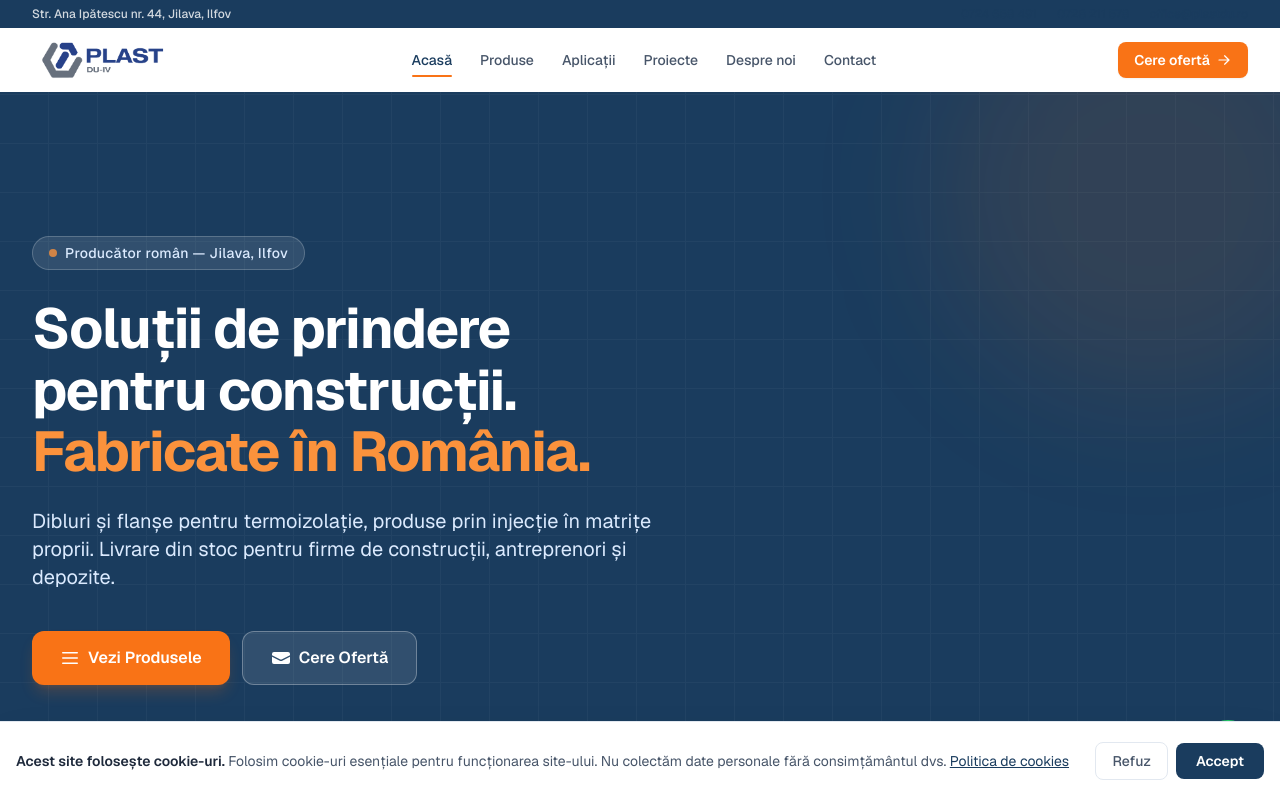
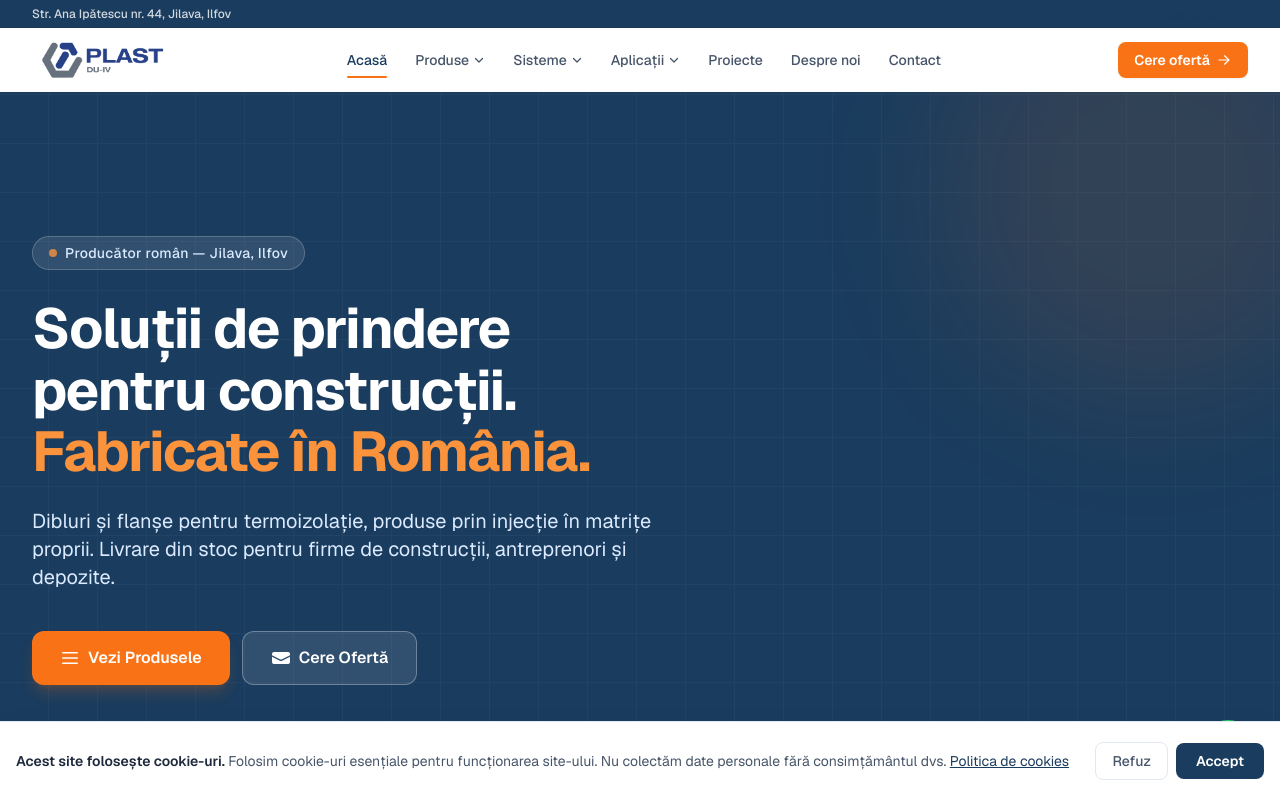
Before and after one commit to bogdanali-droid/plastdu, a Next.js app: page / in a window 1280 px wide. Shown: the top 799 px of the page. Built offline with nearby package versions, Linux system fonts and the light colour scheme.

Commit message:
feat(seo): navigare cu dropdown Produse/Sisteme/Aplicații + sitemap include cele 6 hub pages

```diff
--- a/components/Header.tsx
+++ b/components/Header.tsx
@@ -6,165 +6,149 @@ import Image from "next/image";
 import { usePathname } from "next/navigation";
 import CTAButton from "./CTAButton";
 
-/* ─── Nav Links ──────────────────────────────────────────────────────────── */
-const NAV_LINKS = [
-  { href: "/",           label: "Acasă" },
-  { href: "/produse",    label: "Produse" },
-  { href: "/aplicatii",  label: "Aplicații" },
-  { href: "/proiecte",   label: "Proiecte" },
+type NavItem = { href: string; label: string; children?: { href: string; label: string; desc?: string }[] };
+
+const NAV_ITEMS: NavItem[] = [
+  { href: "/", label: "Acasă" },
+  { href: "/produse", label: "Produse", children: [
+    { href: "/produse", label: "Toate produsele", desc: "Catalog complet" },
+    { href: "/produse/dibluri", label: "Ghid dibluri", desc: "Matrice alegere & comparativ" },
+    { href: "/materiale-fatada", label: "Materiale fațadă", desc: "Distanțieri, ancore, profile" },
+  ]},
+  { href: "/sisteme", label: "Sisteme", children: [
+    { href: "/sisteme/termoizolatie-eps", label: "Termoizolație EPS", desc: "Dibluri pentru polistiren" },
+    { href: "/sisteme/termoizolatie-vata-minerala", label: "Termoizolație vată minerală", desc: "Flanșe + dibluri metalice" },
+  ]},
+  { href: "/aplicatii", label: "Aplicații", children: [
+    { href: "/aplicatii", label: "Aplicații tipice", desc: "Utilizări produse" },
+    { href: "/aplicatii/reabilitare-blocuri", label: "Reabilitare blocuri", desc: "Termoizolație edilitară" },
+    { href: "/furnizor-primarii", label: "Furnizor primării", desc: "Licitații publice" },
+  ]},
+  { href: "/proiecte", label: "Proiecte" },
   { href: "/despre-noi", label: "Despre noi" },
-  { href: "/contact",    label: "Contact" },
-] as const;
+  { href: "/contact", label: "Contact" },
+];
 
-/* ─── Logo ───────────────────────────────────────────────────────────────── */
 function Logo() {
   return (
-    <Image
-      src="/logo.png"
-      alt="Plast Du IV"
-      width={200}
-      height={81}
-      priority
-      className="h-14 w-auto"
-    />
+    <Image src="/logo.png" alt="Plast Du IV" width={200} height={81} priority className="h-14 w-auto" />
   );
 }
 
-/* ─── Hamburger icon ─────────────────────────────────────────────────────── */
 function HamburgerIcon({ open }: { open: boolean }) {
   return (
     <span className="flex flex-col justify-center items-center w-5 h-5 gap-[5px]">
-      <span
-        className={`block h-0.5 w-5 bg-current transition-all duration-200 origin-center ${
-          open ? "rotate-45 translate-y-[7px]" : ""
-        }`}
-      />
-      <span
-        className={`block h-0.5 w-5 bg-current transition-all duration-200 ${
-          open ? "opacity-0 scale-x-0" : ""
-        }`}
-      />
-      <span
-        className={`block h-0.5 w-5 bg-current transition-all duration-200 origin-center ${
-          open ? "-rotate-45 -translate-y-[7px]" : ""
-        }`}
-      />
+      <span className={`block h-0.5 w-5 bg-current transition-all duration-200 origin-center ${open ? "rotate-45 translate-y-[7px]" : ""}`} />
+      <span className={`block h-0.5 w-5 bg-current transition-all duration-200 ${open ? "opacity-0 scale-x-0" : ""}`} />
+      <span className={`block h-0.5 w-5 bg-current transition-all duration-200 origin-center ${open ? "-rotate-45 -translate-y-[7px]" : ""}`} />
     </span>
   );
 }
 
-/* ─── Header Component ───────────────────────────────────────────────────── */
+function ChevronDown() {
+  return (
+    <svg className="w-3 h-3" fill="none" viewBox="0 0 24 24" stroke="currentColor" strokeWidth={2.5}>
+      <path strokeLinecap="round" strokeLinejoin="round" d="M19 9l-7 7-7-7" />
+    </svg>
+  );
+}
+
 export default function Header() {
   const [mobileOpen, setMobileOpen] = useState(false);
   const [scrolled, setScrolled] = useState(false);
+  const [openDropdown, setOpenDropdown] = useState<string | null>(null);
   const pathname = usePathname();
   const menuRef = useRef<HTMLDivElement>(null);
 
-  /* Close menu on route change */
-  useEffect(() => {
-    setMobileOpen(false);
-  }, [pathname]);
+  useEffect(() => { setMobileOpen(false); setOpenDropdown(null); }, [pathname]);
 
-  /* Shadow on scroll */
   useEffect(() => {
     const onScroll = () => setScrolled(window.scrollY > 8);
     window.addEventListener("scroll", onScroll, { passive: true });
     return () => window.removeEventListener("scroll", onScroll);
   }, []);
 
-  /* Close menu on outside click */
   useEffect(() => {
-    if (!mobileOpen) return;
+    if (!mobileOpen && !openDropdown) return;
     const handler = (e: MouseEvent) => {
       if (menuRef.current && !menuRef.current.contains(e.target as Node)) {
         setMobileOpen(false);
+        setOpenDropdown(null);
       }
     };
     document.addEventListener("mousedown", handler);
     return () => document.removeEventListener("mousedown", handler);
-  }, [mobileOpen]);
+  }, [mobileOpen, openDropdown]);
 
-  /* Prevent body scroll when menu open */
   useEffect(() => {
     document.body.style.overflow = mobileOpen ? "hidden" : "";
     return () => { document.body.style.overflow = ""; };
   }, [mobileOpen]);
 
   return (
-    <header
-      className={`sticky top-0 z-50 bg-white transition-shadow duration-200 ${
-        scrolled ? "shadow-nav" : ""
-      }`}
-      ref={menuRef}
-    >
-      {/* ── Top bar (contact strip) ── */}
+    <header className={`sticky top-0 z-50 bg-white transition-shadow duration-200 ${scrolled ? "shadow-nav" : ""}`} ref={menuRef}>
       <div className="hidden lg:block bg-brand-blue text-white">
         <div className="container-site flex items-center justify-between py-1.5 text-xs font-medium">
-          <span className="opacity-80">
-            Str. Ana Ipătescu nr. 44, Jilava, Ilfov
-          </span>
+          <span className="opacity-80">Str. Ana Ipătescu nr. 44, Jilava, Ilfov</span>
           <div className="flex items-center gap-5 opacity-90">
-            <a href="tel:+40724658491" className="hover:text-brand-accent transition-colors">
-              0724 658 491
-            </a>
-            <a href="tel:+40728211578" className="hover:text-brand-accent transition-colors">
-              0728 211 578
-            </a>
-            <a href="mailto:office@plastdu.ro" className="hover:text-brand-accent transition-colors">
-              office@plastdu.ro
-            </a>
+            <a href="tel:+40724658491" className="hover:text-brand-accent transition-colors">0724 658 491</a>
+            <a href="tel:+40728211578" className="hover:text-brand-accent transition-colors">0728 211 578</a>
+            <a href="mailto:office@plastdu.ro" className="hover:text-brand-accent transition-colors">office@plastdu.ro</a>
           </div>
         </div>
       </div>
 
-      {/* ── Main navbar ── */}
       <nav aria-label="Navigare principală">
         <div className="container-site flex items-center justify-between h-16">
-          {/* Logo */}
-          <Link href="/" aria-label="Plast Du IV — Acasă">
-            <Logo />
-          </Link>
+          <Link href="/" aria-label="Plast Du IV — Acasă"><Logo /></Link>
 
-          {/* Desktop nav links */}
-          <ul
-            role="list"
-            className="hidden lg:flex items-center gap-1"
-          >
-            {NAV_LINKS.map(({ href, label }) => {
-              const isActive =
-                href === "/" ? pathname === "/" : pathname.startsWith(href);
+          <ul role="list" className="hidden lg:flex items-center gap-1">
+            {NAV_ITEMS.map((item) => {
+              const isActive = item.href === "/" ? pathname === "/" : pathname.startsWith(item.href);
+              const hasChildren = item.children && item.children.length > 0;
               return (
-                <li key={href}>
+                <li key={item.href} className="relative"
+                  onMouseEnter={() => hasChildren && setOpenDropdown(item.href)}
+                  onMouseLeave={() => hasChildren && setOpenDropdown(null)}
+                >
                   <Link
-                    href={href}
-                    className={`relative px-3 py-2 rounded-md text-sm font-medium transition-colors duration-150 ${
-                      isActive
-                        ? "text-brand-blue"
-                        : "text-slate-600 hover:text-brand-blue hover:bg-slate-50"
+                    href={item.href}
+                    className={`relative flex items-center gap-1 px-3 py-2 rounded-md text-sm font-medium transition-colors duration-150 ${
+                      isActive ? "text-brand-blue" : "text-slate-600 hover:text-brand-blue hover:bg-slate-50"
                     }`}
                     aria-current={isActive ? "page" : undefined}
+                    aria-expanded={hasChildren ? openDropdown === item.href : undefined}
                   >
-                    {label}
-                    {isActive && (
-                      <span
-                        className="absolute bottom-0 left-3 right-3 h-0.5 rounded-full bg-brand-accent"
-                        aria-hidden="true"
-                      />
-                    )}
+                    {item.label}
+                    {hasChildren && <ChevronDown />}
+                    {isActive && (<span className="absolute bottom-0 left-3 right-3 h-0.5 rounded-full bg-brand-accent" aria-hidden="true" />)}
                   </Link>
+
+                  {hasChildren && openDropdown === item.href && (
+                    <div className="absolute top-full left-0 pt-2 min-w-[280px]">
+                      <div className="bg-white rounded-xl shadow-xl border border-neutral-border p-2">
+                        {item.children!.map((child) => (
+                          <Link
+                            key={child.href}
+                            href={child.href}
+                            className="block px-3 py-2 rounded-lg hover:bg-slate-50 transition-colors"
+                          >
+                            <p className="text-sm font-semibold text-slate-800">{child.label}</p>
+                            {child.desc && <p className="text-xs text-slate-500 mt-0.5">{child.desc}</p>}
+                          </Link>
+                        ))}
+                      </div>
+                    </div>
+                  )}
                 </li>
               );
             })}
           </ul>
 
-          {/* Desktop CTA */}
           <div className="hidden lg:flex items-center">
-            <CTAButton href="/contact" size="sm">
-              Cere ofertă
-            </CTAButton>
+            <CTAButton href="/contact" size="sm">Cere ofertă</CTAButton>
           </div>
 
-          {/* Mobile hamburger */}
           <button
             type="button"
             onClick={() => setMobileOpen((prev) => !prev)}
@@ -178,64 +162,54 @@ export default function Header() {
         </div>
       </nav>
 
-      {/* ── Mobile drawer ── */}
       <div
         id="mobile-menu"
         role="dialog"
         aria-modal="true"
         aria-label="Meniu navigare"
-        className={`lg:hidden absolute top-full left-0 right-0 bg-white border-t border-neutral-border shadow-lg transition-all duration-200 ${
-          mobileOpen
-            ? "opacity-100 translate-y-0 pointer-events-auto"
-            : "opacity-0 -translate-y-2 pointer-events-none"
+        className={`lg:hidden absolute top-full left-0 right-0 bg-white border-t border-neutral-border shadow-lg transition-all duration-200 max-h-[80vh] overflow-y-auto ${
+          mobileOpen ? "opacity-100 translate-y-0 pointer-events-auto" : "opacity-0 -translate-y-2 pointer-events-none"
         }`}
       >
         <div className="container-site py-4">
           <ul role="list" className="flex flex-col gap-1 mb-5">
-            {NAV_LINKS.map(({ href, label }) => {
-              const isActive =
-                href === "/" ? pathname === "/" : pathname.startsWith(href);
+            {NAV_ITEMS.map((item) => {
+              const isActive = item.href === "/" ? pathname === "/" : pathname.startsWith(item.href);
               return (
-                <li key={href}>
+                <li key={item.href}>
                   <Link
-                    href={href}
+                    href={item.href}
                     className={`flex items-center px-4 py-3 rounded-lg text-base font-medium transition-colors duration-150 ${
-                      isActive
-                        ? "bg-brand-blue/5 text-brand-blue"
-                        : "text-slate-700 hover:bg-slate-50 hover:text-brand-blue"
+                      isActive ? "bg-brand-blue/5 text-brand-blue" : "text-slate-700 hover:bg-slate-50 hover:text-brand-blue"
                     }`}
-                    aria-current={isActive ? "page" : undefined}
                   >
-                    {isActive && (
-                      <span
-                        className="w-1 h-4 rounded-full bg-brand-accent mr-3 flex-shrink-0"
-                        aria-hidden="true"
-                      />
-                    )}
-                    {label}
+                    {isActive && (<span className="w-1 h-4 rounded-full bg-brand-accent mr-3 flex-shrink-0" aria-hidden="true" />)}
+                    {item.label}
                   </Link>
+                  {item.children && (
+                    <ul className="ml-6 border-l border-neutral-border">
+                      {item.children.map((child) => (
+                        <li key={child.href}>
+                          <Link href={child.href} className="block px-4 py-2 text-sm text-slate-600 hover:text-brand-blue">
+                            {child.label}
+                          </Link>
+                        </li>
+                      ))}
+                    </ul>
+                  )}
                 </li>
               );
             })}
           </ul>
 
-          {/* Contact strip */}
           <div className="border-t border-neutral-border pt-4 flex flex-col gap-2 text-sm text-slate-600">
-            <a href="tel:+40724658491" className="flex items-center gap-2 hover:text-brand-blue">
-              <PhoneIcon /> 0724 658 491
-            </a>
-            <a href="tel:+40728211578" className="flex items-center gap-2 hover:text-brand-blue">
-              <PhoneIcon /> 0728 211 578
-            </a>
-            <a href="mailto:office@plastdu.ro" className="flex items-center gap-2 hover:text-brand-blue">
-              <MailIcon /> office@plastdu.ro
-            </a>
+            <a href="tel:+40724658491" className="flex items-center gap-2 hover:text-brand-blue"><PhoneIcon /> 0724 658 491</a>
+            <a href="tel:+40728211578" className="flex items-center gap-2 hover:text-brand-blue"><PhoneIcon /> 0728 211 578</a>
+            <a href="mailto:office@plastdu.ro" className="flex items-center gap-2 hover:text-brand-blue"><MailIcon /> office@plastdu.ro</a>
           </div>
 
           <div className="mt-5">
-            <CTAButton href="/contact" size="md" className="w-full justify-center">
-              Cere ofertă
-            </CTAButton>
+            <CTAButton href="/contact" size="md" className="w-full justify-center">Cere ofertă</CTAButton>
           </div>
         </div>
       </div>
@@ -243,34 +217,17 @@ export default function Header() {
   );
 }
 
-/* ─── Inline micro-icons (no external dep) ───────────────────────────────── */
 function PhoneIcon() {
   return (
-    <svg
-      xmlns="http://www.w3.org/2000/svg"
-      viewBox="0 0 20 20"
-      fill="currentColor"
-      className="w-4 h-4 text-brand-accent flex-shrink-0"
-      aria-hidden="true"
-    >
-      <path
-        fillRule="evenodd"
-        d="M2 3.5A1.5 1.5 0 013.5 2h1.148a1.5 1.5 0 011.465 1.175l.716 3.223a1.5 1.5 0 01-1.052 1.767l-.933.267c-.41.117-.643.555-.48.95a11.542 11.542 0 006.254 6.254c.395.163.833-.07.95-.48l.267-.933a1.5 1.5 0 011.767-1.052l3.223.716A1.5 1.5 0 0118 16.352V17.5a1.5 1.5 0 01-1.5 1.5H15c-1.149 0-2.263-.15-3.326-.43A13.022 13.022 0 012.43 8.326 13.019 13.019 0 012 5V3.5z"
-        clipRule="evenodd"
-      />
+    <svg xmlns="http://www.w3.org/2000/svg" viewBox="0 0 20 20" fill="currentColor" className="w-4 h-4 text-brand-accent flex-shrink-0" aria-hidden="true">
+      <path fillRule="evenodd" d="M2 3.5A1.5 1.5 0 013.5 2h1.148a1.5 1.5 0 011.465 1.175l.716 3.223a1.5 1.5 0 01-1.052 1.767l-.933.267c-.41.117-.643.555-.48.95a11.542 11.542 0 006.254 6.254c.395.163.833-.07.95-.48l.267-.933a1.5 1.5 0 011.767-1.052l3.223.716A1.5 1.5 0 0118 16.352V17.5a1.5 1.5 0 01-1.5 1.5H15c-1.149 0-2.263-.15-3.326-.43A13.022 13.022 0 012.43 8.326 13.019 13.019 0 012 5V3.5z" clipRule="evenodd" />
     </svg>
   );
 }
 
 function MailIcon() {
   return (
-    <svg
-      xmlns="http://www.w3.org/2000/svg"
-      viewBox="0 0 20 20"
-      fill="currentColor"
-      className="w-4 h-4 text-brand-accent flex-shrink-0"
-      aria-hidden="true"
-    >
+    <svg xmlns="http://www.w3.org/2000/svg" viewBox="0 0 20 20" fill="currentColor" className="w-4 h-4 text-brand-accent flex-shrink-0" aria-hidden="true">
       <path d="M3 4a2 2 0 00-2 2v1.161l8.441 4.221a1.25 1.25 0 001.118 0L19 7.162V6a2 2 0 00-2-2H3z" />
       <path d="M19 8.839l-7.77 3.885a2.75 2.75 0 01-2.46 0L1 8.839V14a2 2 0 002 2h14a2 2 0 002-2V8.839z" />
     </svg>
```
Also changed, not shown: app/sitemap.xml/route.ts (+9 -10 lines).
